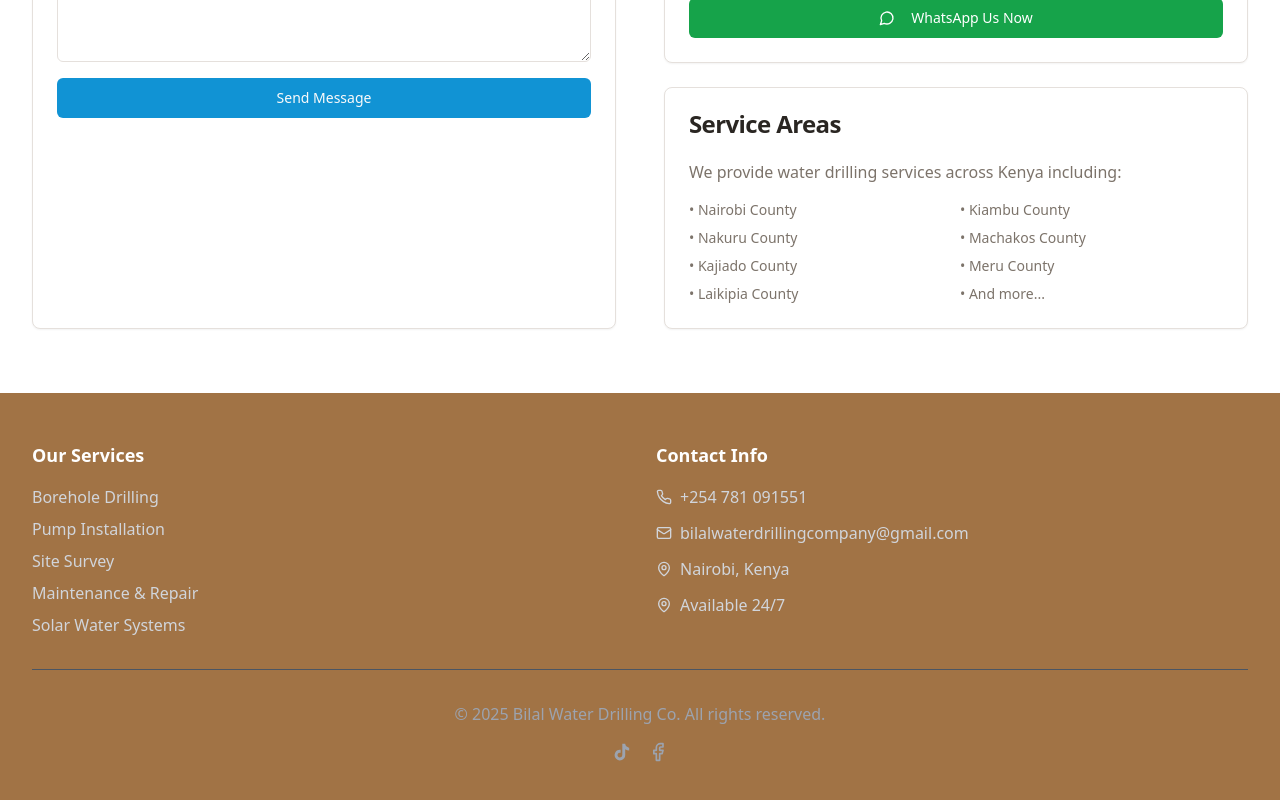
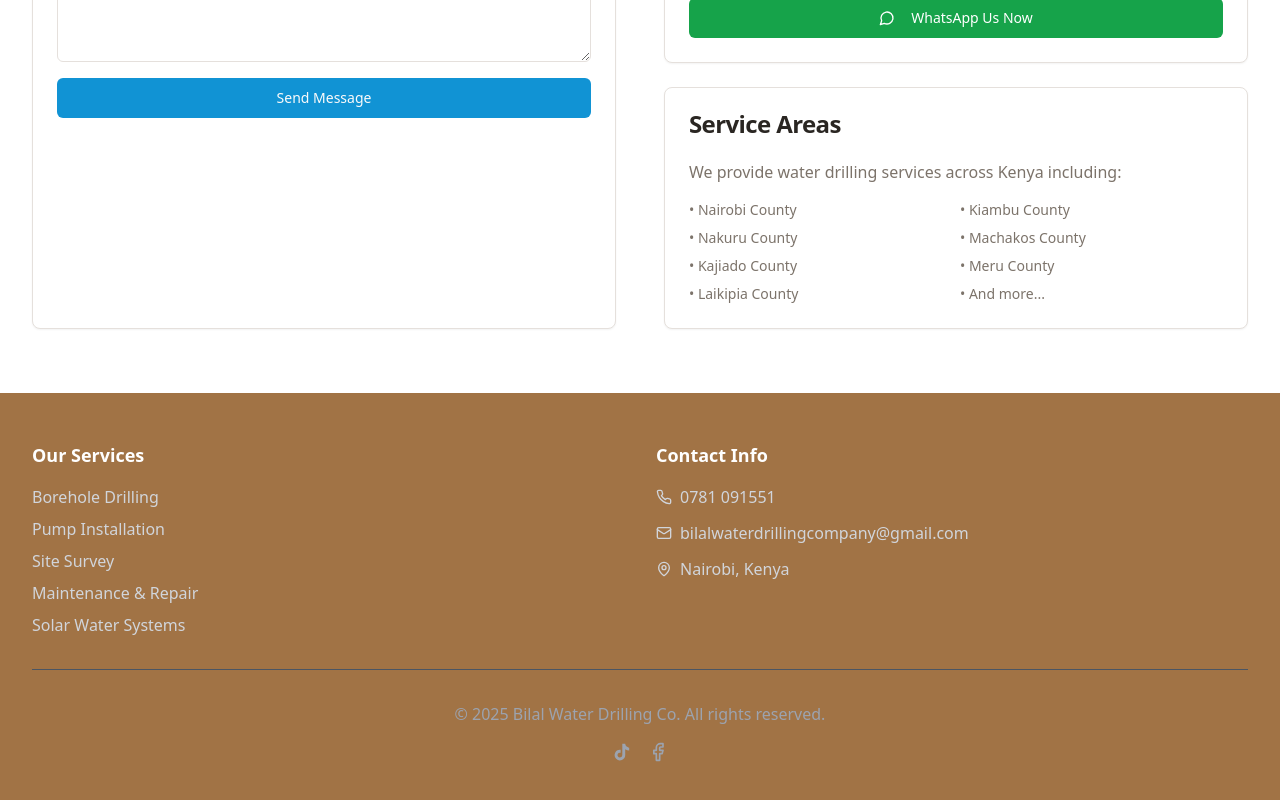
Before and after one commit to ashvilatsengagmail/bilal-water-kenya-web, a React (Vite) app: page / in a window 1280 px wide. Shown: the part 5034-5834 px from the top of the page. Built offline with nearby package versions, Linux system fonts and the light colour scheme.

Commit message:
Update Footer.tsx

```diff
--- a/src/components/Footer.tsx
+++ b/src/components/Footer.tsx
@@ -24,8 +24,8 @@ const Footer = () => {
             <div className="space-y-3 text-gray-300">
               <div className="flex items-center gap-2">
                 <Phone className="h-4 w-4" />
-                <a href="tel:+254781091551" className="hover:text-white transition-colors">
-                  +254 781 091551
+                <a href="tel: 0781091551" className="hover:text-white transition-colors">
+                  0781 091551
                 </a>
               </div>
               <div className="flex items-center gap-2">
@@ -37,10 +37,6 @@ const Footer = () => {
                 <div className="flex items-center gap-2">
                   <MapPin className="h-4 w-4" />
                   <span>Nairobi, Kenya</span>
-                </div>
-                <div className="flex items-center gap-2 mt-3">
-                  <MapPin className="h-4 w-4" />
-                  <span>Available 24/7</span>
                 </div>
             </div>
           </div>
```
